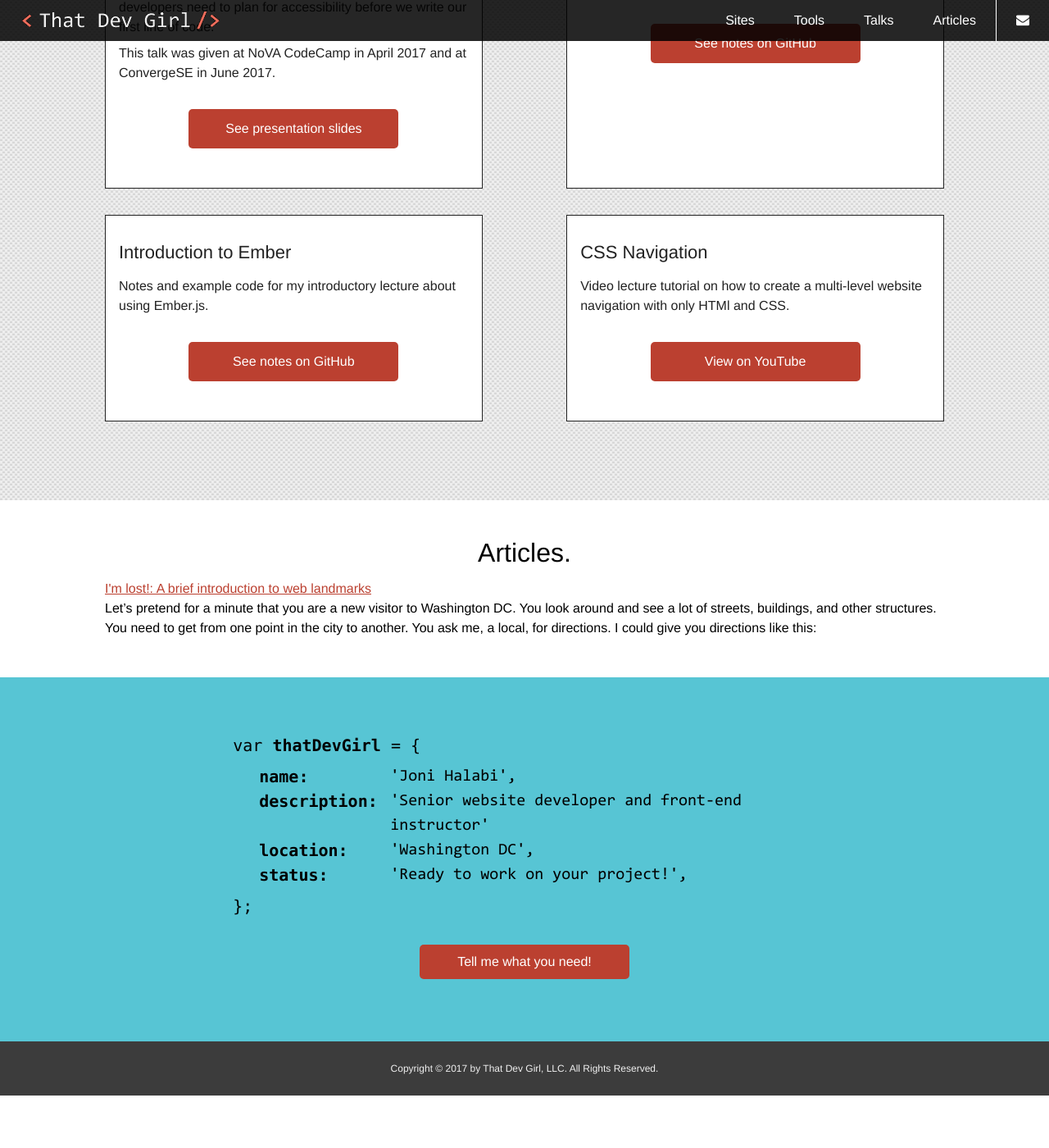
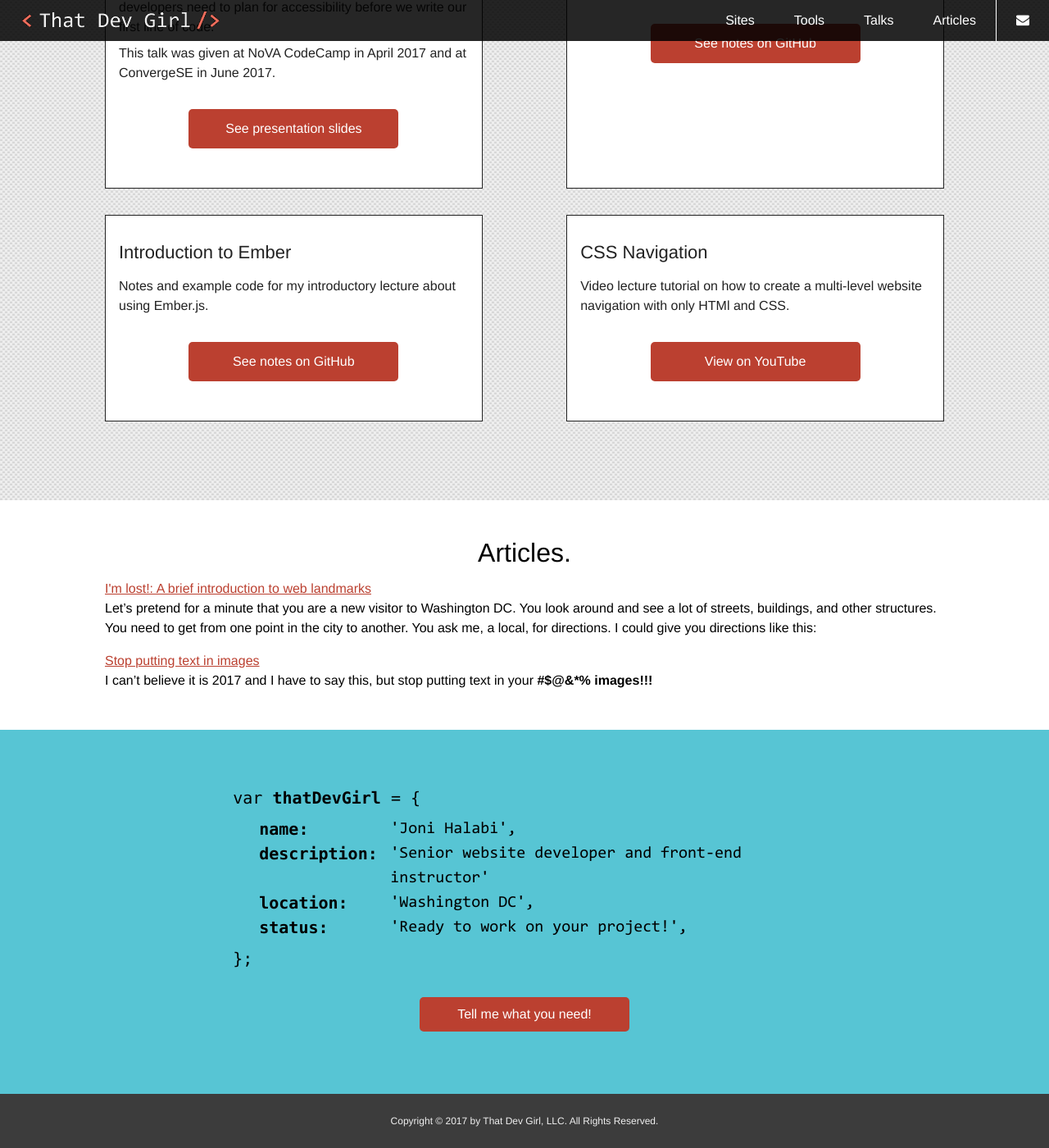
Before and after one commit to That-Dev-Girl-Archives/thatdevgirl.com, a Jekyll site: the page built from index.md, in a window 1280 px wide and 1400 px high, scrolled down 5436 px. Shown: the whole window at 82% size. Built offline with Jekyll 4.4.1, drawn with Linux system fonts in a browser that asks for light colours; before the commit the page ends 6772 px from its top, so only the background shows below that; part of the change alters nothing that is shown.

Commit message:
Adding posts

```diff
--- /dev/null
+++ b/_posts/2017-07-18-stop-putting-text-in-images.md
@@ -0,0 +1,55 @@
+---
+layout: post
+title: "Stop putting text in images"
+date: "2017-07-18"
+categories: development
+tags: accessibility
+---
+
+I can’t believe it is 2017 and I have to say this, but stop putting text in your <b>#$@&\*% images!!!</b>
+
+It boggles my mind that content editors and website managers think this is still OK, but I see it everywhere, so apparently this still needs to be spelled out for you all.
+
+<h3>Images with text look like crap on small screens</h3>
+
+A giant poster with text and photos may look fantastic on your 1600×1200 screen, but try loading this on your iPhone 5.
+
+![Photo of a person sitting at a table behind a pile of books. The top book is open. The overlaid text reads: Reading. It does a body good.]({{ site.url }}/assets/images/posts/reading-poster.jpg)
+
+Yes, the image will scale down to fit your 320px wide screen, but I dare you to read all of of the image text without pinching to zoom in. Maybe all of you who have 20/15 vision, but I’m certainly not in that group, for one.
+
+<h3>Images with text are bad for accessibility</h3>
+
+Speaking of people with imperfect vision, users with low- or no- vision use a screen reader to access your site. Screen readers go through a web page’s code and read all of visible content on that page.
+
+An image does not have machine readable content, so screen readers need to rely on the image’s alt text in the HTML to completely and accurately describe the image. For the image above, that alt text would have convey both the text in the image as well as the content of the image itself. For example:
+
+{% highlight html %}
+<img src="reading-poster.jpg" alt="Photo of a person sitting at a table behind a pile of books. The top book is open. Text on top of the image reads: Reading. It does a body good.">
+{% endhighlight %}
+
+That’s a lot of alt text. Arguably too much. Alt text should be descriptive, but it should not be a thesis.
+
+<h3>Separating your image and text is a win-win for everyone!</h3>
+
+The people who are still putting text in images are clearly coming from an age where print and the web need to look exactly alike in all cases.
+
+Again, folks — it’s 2017.
+
+Print is not the web. The web is not print. Moreover, the web does not look (or sound) the same for everyone. We as website owners and content creators need to be as flexible and accommodating to our users as possible if we want them to read the content we are giving them.
+
+Separating text from image allows both the text and image to be responsive and accessible. For [example](https://codepen.io/thatdevgirl/pen/EXzrjR?editors=1100):
+
+{% highlight html %}
+<section class="poster">
+<img src="books.jpg" alt="Person sitting at a table behind a pile of books. The top book is open.">
+<p class="headline">Reading.</p>
+<p class="tagline">It does a body good.</p>
+</section>
+{% endhighlight %}
+
+Humans can read this. Screen readers can read this. With a few media queries, humans with tiny phones can read this. Everyone wins!
+
+<h3>Hopefully I convinced you.</h3>
+
+For those of you who remain unconvinced, I will be starting an accessibility wall of shame.
--- a/_sass/modules/_post.scss
+++ b/_sass/modules/_post.scss
@@ -83,6 +83,7 @@
 
   pre {
     background: $grey_light;
+    margin-bottom: 1rem;
     padding: 1rem;
   }
 
```
Also changed, not shown: assets/images/posts/reading-poster.jpg (added).
